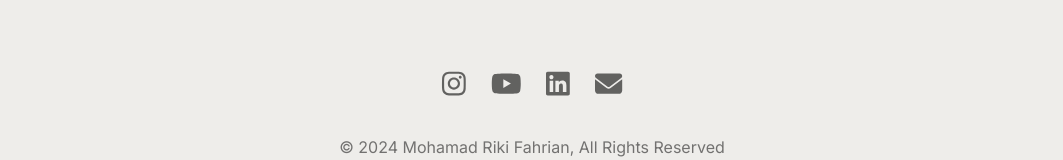
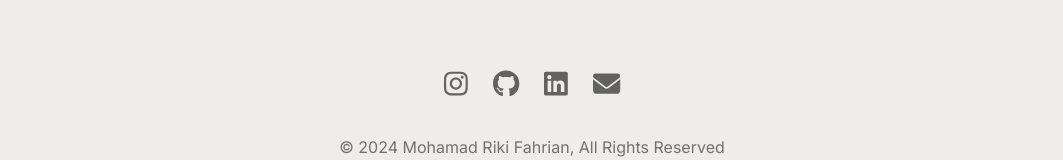
Before and after one commit to claireglowup/rikyfahrian, a React (Vite) app: page / in a window 1280 px wide. Shown: the part 1122-1282 px from the top of the page, without its empty margins (108-1171 px from the left). Built offline with nearby package versions, Linux system fonts and the light colour scheme; a web font is replaced by a local one.

Commit message:
fix footer

```diff
--- a/src/components/Footer.tsx
+++ b/src/components/Footer.tsx
@@ -4,6 +4,7 @@ import {
   faInstagram,
   faYoutube,
   faLinkedin,
+  faGithub,
 } from "@fortawesome/free-brands-svg-icons";
 import { faEnvelope } from "@fortawesome/free-solid-svg-icons";
 
@@ -14,8 +15,8 @@ export function Footer() {
         <a href="https://instagram.com/rikyfahrian" target="blank">
           <FontAwesomeIcon icon={faInstagram} />
         </a>
-        <a href="https://youtube.com/rikyfahrian" target="blank">
-          <FontAwesomeIcon icon={faYoutube} />
+        <a href="https://github.com/claireglowup" target="blank">
+          <FontAwesomeIcon icon={faGithub} />
         </a>
         <a href="https://linkedin.com/in/rikyfahrian" target="blank">
           <FontAwesomeIcon icon={faLinkedin} />
```
